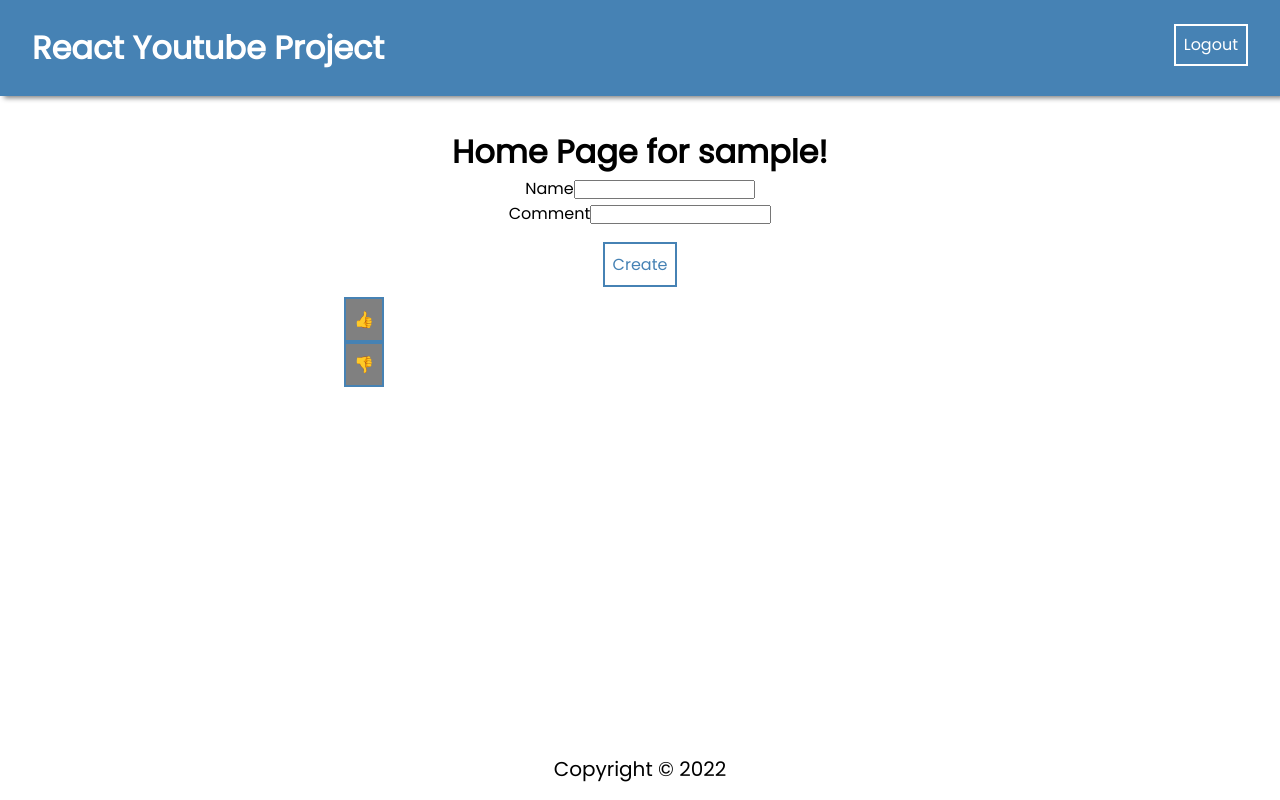
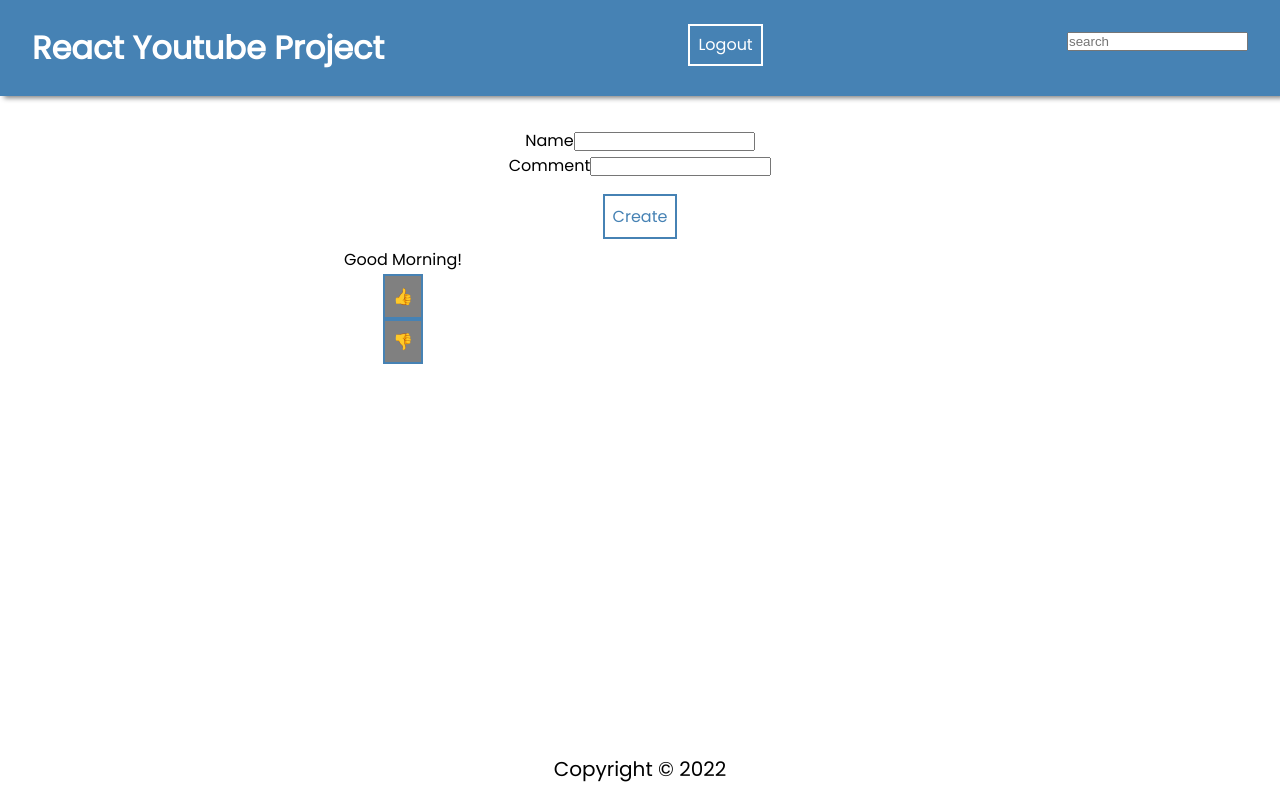
Before and after one commit to claasy/youtube_clone, a React (Create React App) app in the folder frontend/: page / in a window 1280 px wide. Built offline with nearby package versions, Linux system fonts and the light colour scheme; no server answers; sample sign-in values are in the browser's storage.

Commit message:
Added SearchBar Function to the NavBar Component

```diff
--- a/frontend/src/App.js
+++ b/frontend/src/App.js
@@ -43,6 +43,7 @@ function App() {
           }
         />
 
+        {/* <Route path="/search" element={<SearchPage />} /> */}
         <Route path="/register" element={<RegisterPage />} />
         <Route path="/login" element={<LoginPage />} />
 
--- a/frontend/src/components/NavBar/DisplayComments.jsx
+++ b/frontend/src/components/NavBar/DisplayComments.jsx
@@ -19,7 +19,7 @@ const DisplayComments = (props) => {
                 <td>{comment.name}</td>
               </tr>
               <tr>
-                <td>{comment.post}</td>
+                <td>{comment.text}</td>
               </tr>
               <tr>
                 <CustomButton comment="👍"/>
--- a/frontend/src/components/NavBar/NavBar.jsx
+++ b/frontend/src/components/NavBar/NavBar.jsx
@@ -3,6 +3,7 @@ import { useContext } from "react";
 import { useNavigate, Link } from "react-router-dom";
 import AuthContext from "../../context/AuthContext";
 import "./NavBar.css";
+import SearchBar from "./SearchBar";
 
 const Navbar = () => {
   const { logoutUser, user } = useContext(AuthContext);
@@ -22,6 +23,9 @@ const Navbar = () => {
             <button onClick={() => navigate("/login")}>Login</button>
           )}
         </li>
+        <li>
+            <SearchBar/>
+        </li>
       </ul>
     </div>
   );
--- a/frontend/src/components/NavBar/SearchBar.jsx
+++ b/frontend/src/components/NavBar/SearchBar.jsx
@@ -0,0 +1,25 @@
+import React, { useState, useEffect } from "react";
+import { unstable_batchedUpdates } from "react-dom";
+import Navbar from "./NavBar";
+
+const SearchBar = (props) => {
+  const [searchInput, setSearchInput] = useState("");
+
+  const handleChange = (event) => {
+    event.preventDefault();
+    setSearchInput(event.target.value);
+  };
+
+  return (
+    <div>
+      <input
+        type="text"
+        placeholder="search"
+        onChange={handleChange}
+        value={searchInput}
+      />
+    </div>
+  );
+};
+
+export default SearchBar;
--- a/frontend/src/pages/HomePage/HomePage.js
+++ b/frontend/src/pages/HomePage/HomePage.js
@@ -14,7 +14,7 @@ const HomePage = () => {
   const [comments, setComments] = useState([
     {
       user: ' Justin ',
-      text: 'Good Morning ',
+      text: 'Good Morning! ',
     },
   ]);
   function addNewComment(comment) {
@@ -39,7 +39,6 @@ const HomePage = () => {
   }, [token]);
   return (
     <div className="container">
-      <h1>Home Page for {user.username}!</h1>
       {comments &&
         comments.map((comment) => (
           <p key={comment.id}>
```
